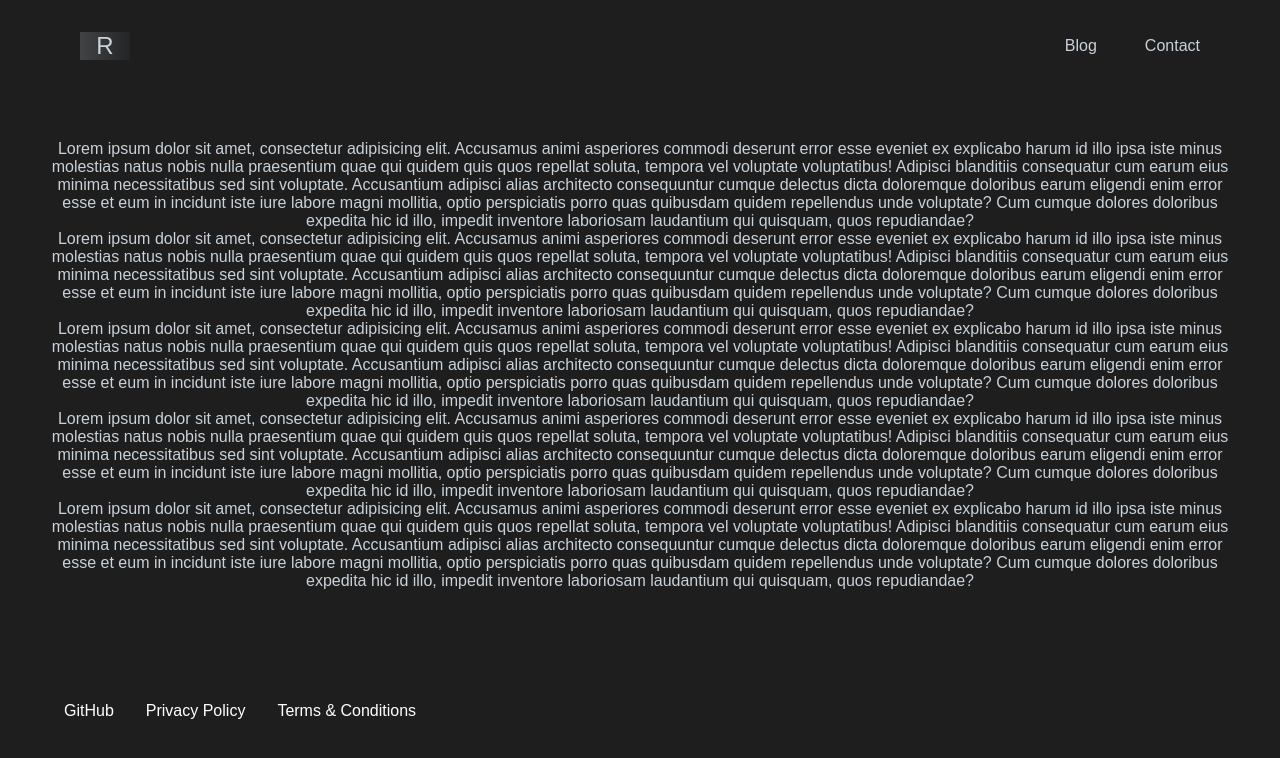
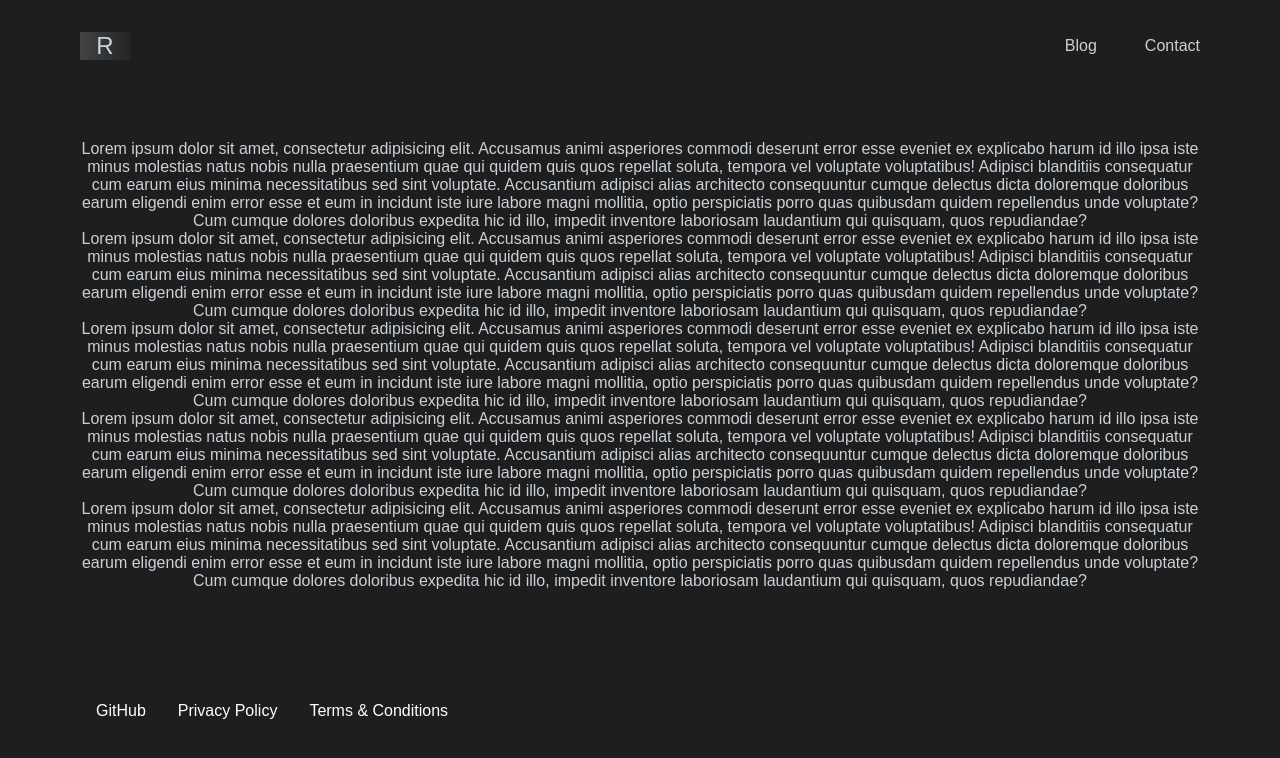
Before and after one commit to IcyDrae/website, a Vue app: page /privacy in a window 1280 px wide. Shown: the top 758 px of the page. Built offline with nearby package versions, Linux system fonts and the light colour scheme; a web font is replaced by a local one; what @prismicio/vue would draw is missing.

Commit message:
fix: media query syntax for section headline

```diff
--- a/src/styles/general.scss
+++ b/src/styles/general.scss
@@ -37,7 +37,7 @@ html {
 }
 
 @media only screen and (min-width: 992px) {
-  #app .section {
+  html body #app .section {
     padding: 3rem 5rem;
 
     .section-headline {
```
